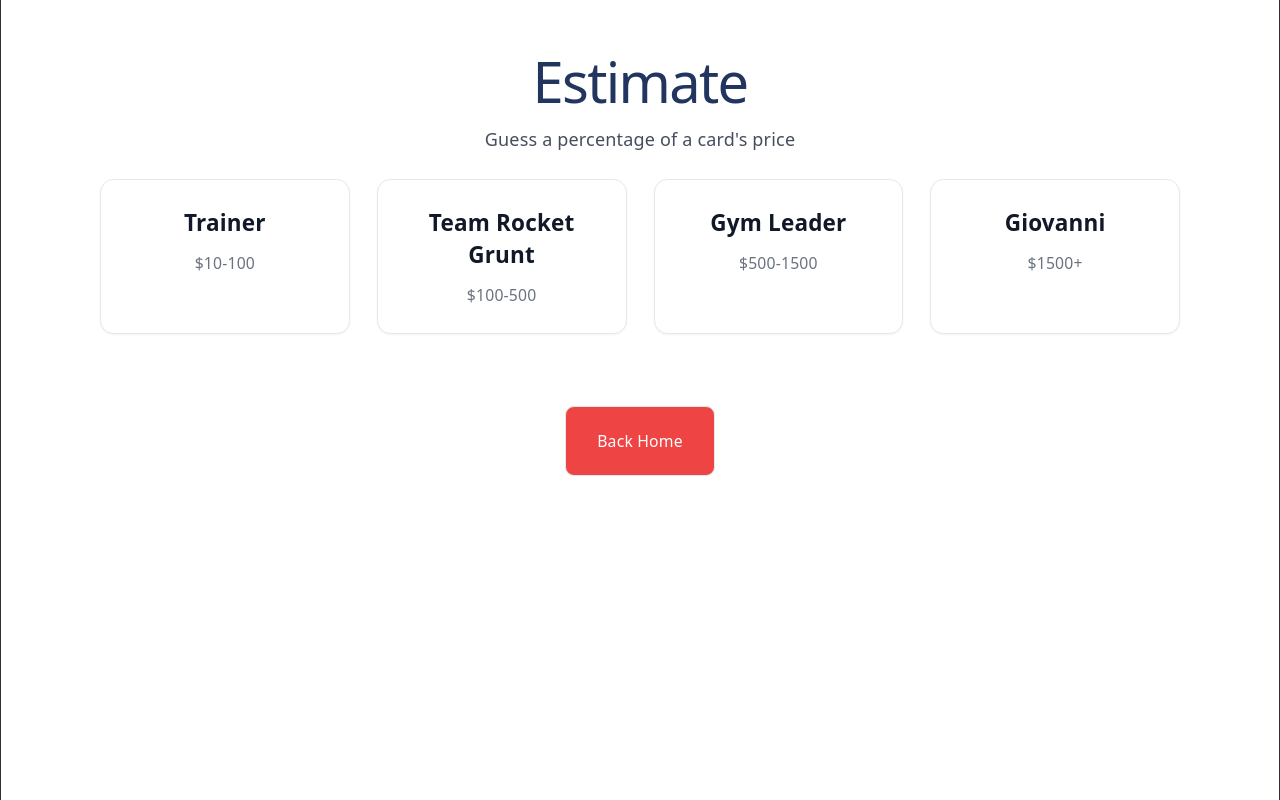
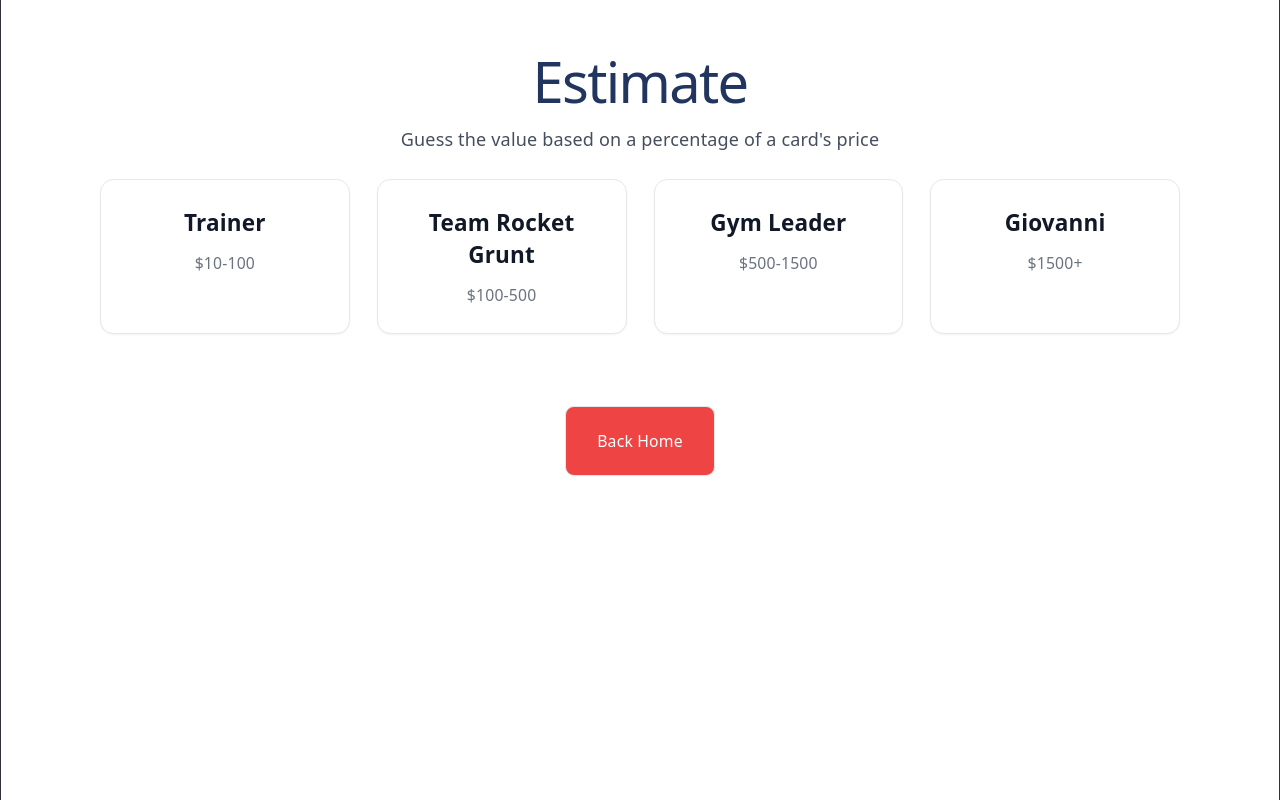
Before and after one commit to ronfanji/Poke-stimator, a React (Vite) app: page /Poke-stimator/estimate in a window 1280 px wide. Built offline with nearby package versions, Linux system fonts and the light colour scheme; no server answers; the database is empty.

Commit message:
changed estimate screen

```diff
--- a/src/pages/Estimate.jsx
+++ b/src/pages/Estimate.jsx
@@ -79,7 +79,7 @@
     if (!range) return (
         <div className="min-h-screen bg-white p-8">
             <h1>Estimate</h1>
-            <p>Guess a percentage of a card's price</p>
+            <p>Guess the value based on a percentage of a card's price</p>
 
             <div className="grid grid-cols-4 gap-6 px-8 pb-16 max-w-5xl mx-auto mt-6">
                 {difficulties.map(diff => (
```
